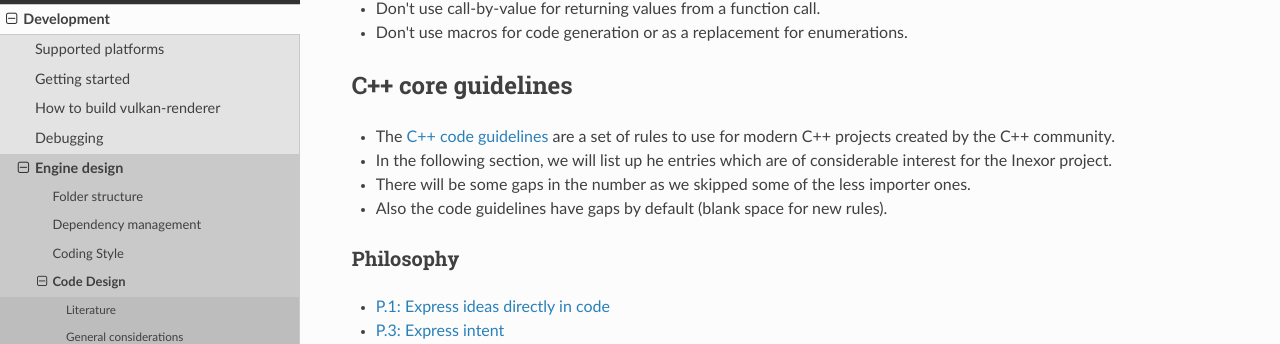
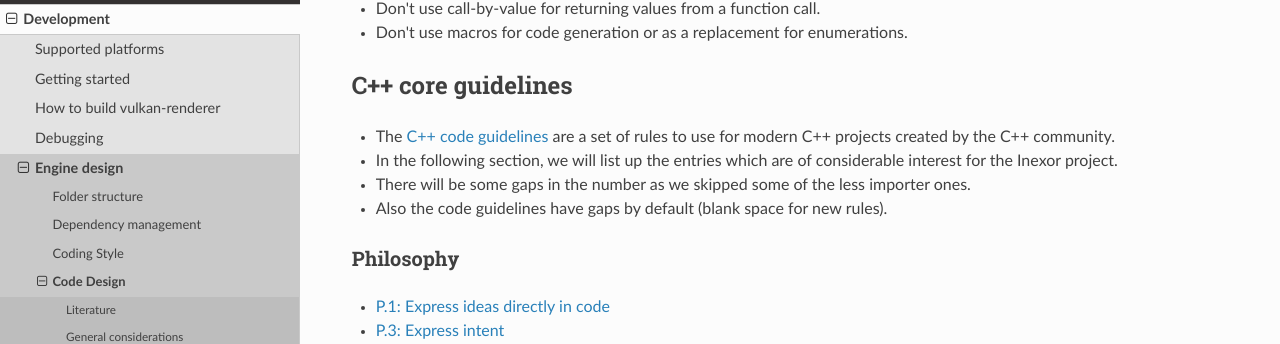
Before and after one commit to inexorgame/vulkan-renderer, a Sphinx documentation site: the page built from documentation/source/development/engine-design/code-design.rst, in a window 1280 px wide and 900 px high, scrolled down 890 px. Shown: the part 107-451 px from the top of the window. Built offline with Sphinx 7.4.7 and the Read the Docs theme 2.0.0, drawn with Linux system fonts in a browser that asks for light colours; pages that are not in the unit, such as notebooks, are missing from menus.

Commit message:
Update code-design.rst
'he' -> 'the' typo fix

```diff
--- a/documentation/source/development/engine-design/code-design.rst
+++ b/documentation/source/development/engine-design/code-design.rst
@@ -42,7 +42,7 @@ C++ core guidelines
 -------------------
 
 - The `C++ code guidelines <https://isocpp.github.io/CppCoreGuidelines/CppCoreGuidelines>`__ are a set of rules to use for modern C++ projects created by the C++ community.
-- In the following section, we will list up he entries which are of considerable interest for the Inexor project.
+- In the following section, we will list up the entries which are of considerable interest for the Inexor project.
 - There will be some gaps in the number as we skipped some of the less importer ones.
 - Also the code guidelines have gaps by default (blank space for new rules).
 
```
